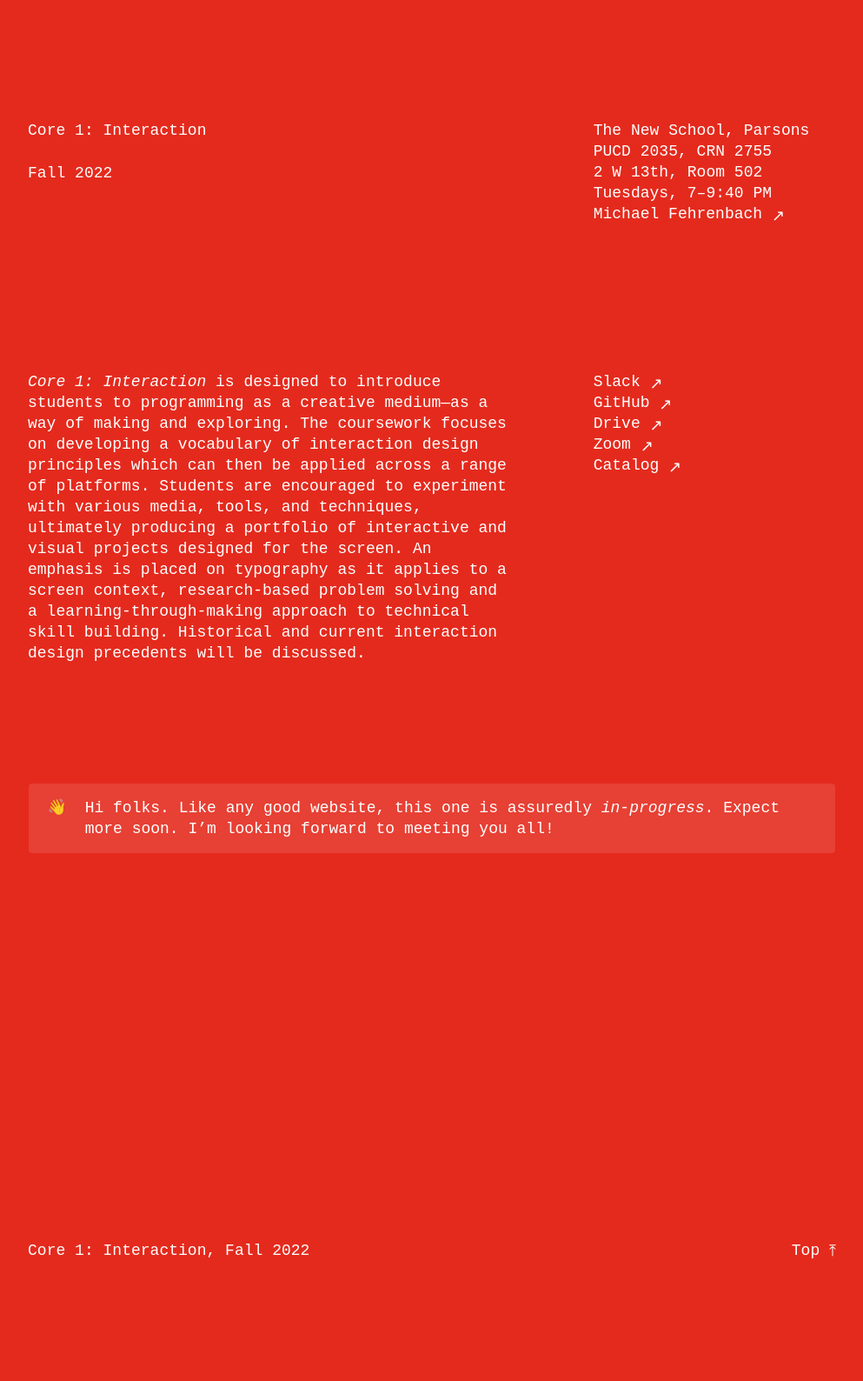
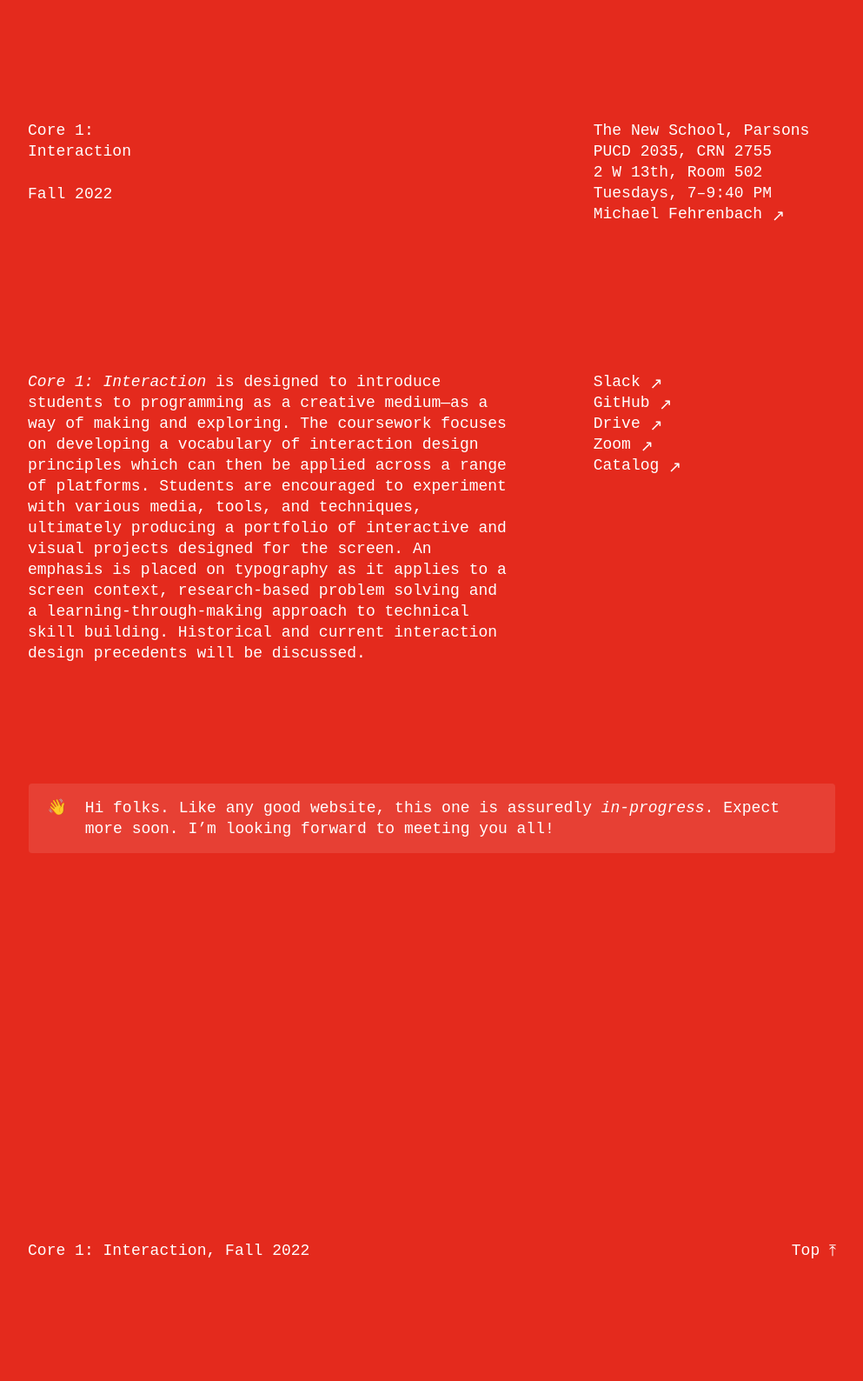
Before and after one commit to core-interaction/core-interaction.github.io, a Jekyll site: the page built from index.md, in a window 1280 px wide. Shown: the whole page at 87% size, without its empty margins (143-1136 px from the left). Built offline with Jekyll 4.4.1, drawn with Linux system fonts in a browser that asks for light colours.

Commit message:
Limit main title width.

```diff
--- a/assets/styles/common.scss
+++ b/assets/styles/common.scss
@@ -134,6 +134,8 @@ body {
 		scroll-margin-top: calc(var(--margin--vertical) * 3);
 		max-width: 40ch;
 	}
+
+	&.index h1 { max-width: 12ch }
 
 
 
```
